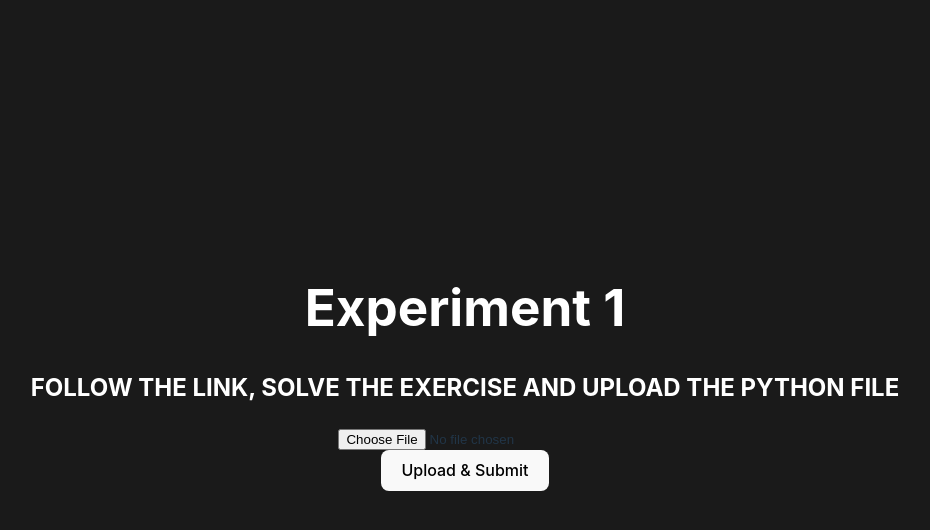
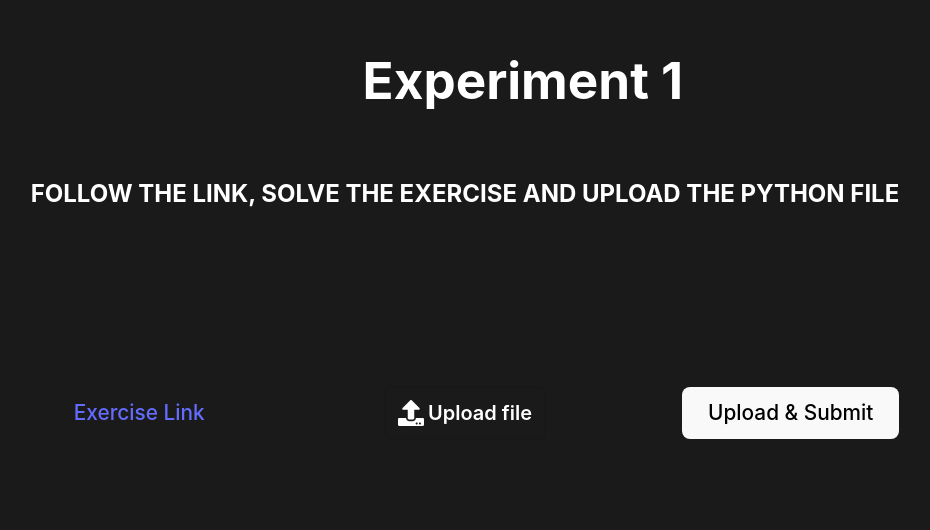
Before and after one commit to PerriRaffaele/exp_data_collection, a Vue app in the folder frontend/experiment-02/: page /experiment/1 in a window 1280 px wide. Shown: the part 102-632 px from the top of the page, without its empty margins (175-1105 px from the left). Built offline with nearby package versions, Linux system fonts and the light colour scheme; no server answers.

Commit message:
modifications based on feedbacks

```diff
--- a/frontend/experiment-02/src/views/ExperimentViewUno.vue
+++ b/frontend/experiment-02/src/views/ExperimentViewUno.vue
@@ -1,15 +1,47 @@
 <template>
   <div>
     <h1>Experiment {{ this.currentExercise }}</h1>
+    <h2>FOLLOW THE LINK, SOLVE THE EXERCISE AND UPLOAD THE PYTHON FILE</h2>
     <div v-if="currentExercise <= totalExercises" class="exercise-page">
-      <h2>FOLLOW THE LINK, SOLVE THE EXERCISE AND UPLOAD THE PYTHON FILE</h2>
-      <a v-if="exercises.exercises.length > 0" :href="exercises.exercises[this.currentExercise -1]" target="_blank">Exercise Link</a>
+      <a v-if="exercises.exercises.length == 0" :href="exercises.exercises[this.currentExercise -1]" target="_blank">Exercise Link</a>
 
       <!-- File upload input -->
-      <div>
-        <input type="file" ref="fileInput" @change="handleFileUpload" accept=".py" />
+      <div id="upload-file">
+      <div class="file-input">
+        <input
+          type="file"
+          name="file-input"
+          id="file-input"
+          class="file-input__input"
+          ref="fileInput"
+          @change="handleFileUpload"
+          accept=".py"
+        />
+        <label class="file-input__label" for="file-input">
+          <svg
+            aria-hidden="true"
+            focusable="false"
+            data-prefix="fas"
+            data-icon="upload"
+            class="svg-inline--fa fa-upload fa-w-16"
+            role="img"
+            xmlns="http://www.w3.org/2000/svg"
+            viewBox="0 0 512 512"
+          >
+            <path
+              fill="currentColor"
+              d="M296 384h-80c-13.3 0-24-10.7-24-24V192h-87.7c-17.8 0-26.7-21.5-14.1-34.1L242.3 5.7c7.5-7.5 19.8-7.5 27.3 0l152.2 152.2c12.6 12.6 3.7 34.1-14.1 34.1H320v168c0 13.3-10.7 24-24 24zm216-8v112c0 13.3-10.7 24-24 24H24c-13.3 0-24-10.7-24-24V376c0-13.3 10.7-24 24-24h136v8c0 30.9 25.1 56 56 56h80c30.9 0 56-25.1 56-56v-8h136c13.3 0 24 10.7 24 24zm-124 88c0-11-9-20-20-20s-20 9-20 20 9 20 20 20 20-9 20-20zm64 0c0-11-9-20-20-20s-20 9-20 20 9 20 20 20 20-9 20-20z"
+            ></path>
+          </svg>
+          <span>Upload file</span>
+        </label>
       </div>
 
+      <!-- Display uploaded file name -->
+      <div v-if="uploadedFileName" class="uploaded-file-name">
+        Uploaded File: {{ uploadedFileName }}
+      </div>
+    </div>
       <!-- Button to trigger file upload and submission -->
       <button @click="submitAnswerData" :disabled="uploading">Upload & Submit</button>
       <div v-if="uploading">
@@ -40,6 +72,7 @@ export default {
       exercises: {  exercises:[] },
       uploadedFile: null,
       uploading: false,
+      uploadedFileName: null, // New property to store the uploaded file name
     };
   },
   methods: {
@@ -63,12 +96,12 @@ export default {
       // check that the file is a .py file
       if (this.$refs.fileInput.files.length > 0 && this.$refs.fileInput.files[0].name.split('.').pop() === 'py') {
         this.uploadedFile = this.$refs.fileInput.files[0];
+        this.uploadedFileName = this.uploadedFile.name; // Set uploaded file name
       } else {
         this.uploadedFile = this.$refs.fileInput.value = null;
+        this.uploadedFileName = null;
         alert('Please upload a .py file');
       }
-
-
     },
     async submitAnswerData() {
       try {
@@ -105,6 +138,7 @@ export default {
         console.log('Submitted answer data:', response.data);
 
         this.uploadedFile = this.$refs.fileInput.value = null; // Reset the uploaded file
+        this.uploadedFileName = null; // Reset the uploaded file name
         // Check if it's time to export to CSV (e.g., after n experiments)
         this.currentExercise++; // Move to the next exercise
         if (this.currentExercise > this.totalExercises) {
@@ -160,49 +194,97 @@ export default {
 /* Add component styles here */
 h1 {
   text-align: center;
-  margin-top: 20%;
+  position: absolute;
+  top: 15%;
+  left: 42%;
 }
 
-.box {
-  margin-top: 20px;
-  background-color: transparent;
-  border: 1px solid #e0e0e0;
-  padding: 10px;
-  font-size: 20px;
-  width: calc(90%); /* Adjust the width to account for margin and border */
+h2 {
+  margin-bottom: 20%;
 }
 
-.clickable-box {
-  margin-top: 10px;
-  margin-right: 10px;
-  background-color: transparent;
-  border: 1px solid #e0e0e0;
+a {
+  margin-bottom: 0%;
+  font-size: 1.3em;
+  text-align: center;
   padding: 10px;
-  cursor: pointer;
-  display: flex;
-  width: calc(48% - 20px); /* Adjust the width to account for margin and border */
-  height: 100px;
-  box-sizing: border-box;
-  transition: transform 0.3s; /* Smooth transition for the transform property */
-  text-align: center;
-  font-size: 20px;
-  align-items: center;
   justify-content: center;
+  border: 2px solid transparent;
 }
 
-.boxes {
-  display: flex;
-  flex-wrap: wrap;
-}
-.correct-box {
-  background-color: green; /* Set the background color for the correct answer */
+a:hover {
+  /* i want the transition to be smooth */
+  transition: 0.3s;
+  border: 2px solid;
+  border-radius: 5px;
+  cursor: pointer;
 }
 
-.incorrect-box {
-  background-color: red; /* Set the background color for the incorrect answer */
+input[type="file"] {
+  margin-bottom: 20%;
 }
 
-.clickable-box:hover {
-  transform: scale(1.1); /* Increase the size on hover */
+.exercise-page {
+  display: grid;
+  grid-template-rows: 1fr;
+  grid-template-columns: 1fr 2fr 1fr;
+  align-items: center;
+}
+
+.file-input {
+  margin-left: 15%;
+  margin-right: 15%;
+}
+
+.file-input__input {
+  width: 0.1px;
+  height: 0.1px;
+  opacity: 0;
+  overflow: hidden;
+  position: absolute;
+  z-index: -1;
+
+}
+
+.file-input__label {
+  cursor: pointer;
+  display: inline-flex;
+  align-items: center;
+  border-radius: 4px;
+  font-size: 1.5em;
+  font-weight: 600;
+  color: #fff;
+  font-size: 20px;
+  padding: 10px 12px;
+  box-shadow: 0px 0px 2px rgba(0, 0, 0, 0.25);
+  border: 2px solid tansparent;
+}
+
+.file-input__label svg {
+  height: 26px;
+  margin-right: 4px;
+}
+
+.file-input__label:hover {
+  transition: 0.3s;
+  border: 2px solid #4245a8;
+  cursor: pointer;
+}
+
+.uploaded-file-name {
+  margin-top: 10px;
+}
+
+button {
+  font-size: 1.3em;
+}
+
+#upload-file {
+  display: flex;
+  flex-direction: column;
+  justify-content: center;
+  align-items: center;
+  margin-left: 10%;
+  margin-right: 10%;
 }
 </style>
--- a/frontend/experiment-02/src/views/WelcomePageView.vue
+++ b/frontend/experiment-02/src/views/WelcomePageView.vue
@@ -1,10 +1,10 @@
 <!-- App.vue -->
 <template>
-<h1 class="welcome-heading">Welcome to the Pytamaro exercises session</h1>
+<h1 class="welcome-heading">Welcome to the PyTamaro exercises session</h1>
   <div class="welcome-container">
 
     <p>
-      Welcome to the Pytamaro Exercise Session! In this experimental section, you will be engaging in a series of Python programming exercises designed to assess and enhance your coding skills.
+      In this experimental section, you will be engaging in a series of Python programming exercises designed to assess and enhance your coding skills.
       <br>
       The exercises are structured to incrementally increase in difficulty, providing you with a progressive challenge.
     </p>
@@ -12,9 +12,9 @@
     <div class="section">
       <h2>Purpose of the Experiment:</h2>
       <p>
-        The primary goal of this experiment is to collect valuable data on your problem-solving approach and coding proficiency across different levels of difficulty in order to get your timing for each exercise solved.
+        The primary goal of this experiment is to collect valuable data on your problem-solving approach in order to get your timing for each exercise solved.
         <br>
-        Your participation will help us gain insights into the learning and problem-solving processes, contributing to the improvement of programming education.
+        Your participation will help us gain insights into the learning and problem-solving processes, contributing to the improvement of students experience over the PyTamaro platform.
       </p>
     </div>
 
@@ -24,7 +24,7 @@
         <li>You will be directed to the Pytamaro platform for each exercise. Follow the instructions carefully and write your code directly on the platform.</li>
         <li>As you progress, be mindful of the increasing difficulty of the exercises.</li>
         <li>Before starting with the exercises, you will be redirected to a set of questions regarding your programming background. All responses are completely anonymous.</li>
-        <li>At the end of the session, you will be prompted to download your code. Ensure you submit the downloaded code to validate your timing and participation.</li>
+        <li>At the end of each exercise, you will be prompted to download your code, directly from the PyTamaro platform. Ensure you submit the downloaded code to validate your timing and participation.</li>
       </ol>
     </div>
 
@@ -74,21 +74,30 @@ export default {
   text-align: center;
 }
 .welcome-container {
-  max-width: 800px;
-  margin: 0 auto;
-  padding: 20px;
+  max-width: 100%;
+  padding: 2%;
   text-align: justify;
 }
 
 .section {
-  margin-bottom: 20px;
+  margin-bottom: 5%;
+}
+
+li {
+  color: white;
+}
+
+h2 {
+  font-size: 2em;
+  justify-content: center;
+  text-align: center;
 }
 
 button {
   background-color: #4caf50;
   color: white;
   padding: 10px 20px;
-  font-size: 16px;
+  font-size: 1.5em;
   cursor: pointer;
   border: none;
   border-radius: 5px;
@@ -99,4 +108,8 @@ button {
 button:hover {
   background-color: #45a049;
 }
+
+p, li {
+  font-size: 1.5em;
+}
 </style>
```
Also changed, not shown: frontend/experiment-02/src/views/PersonalInformationView.vue (+47 -24 lines).
